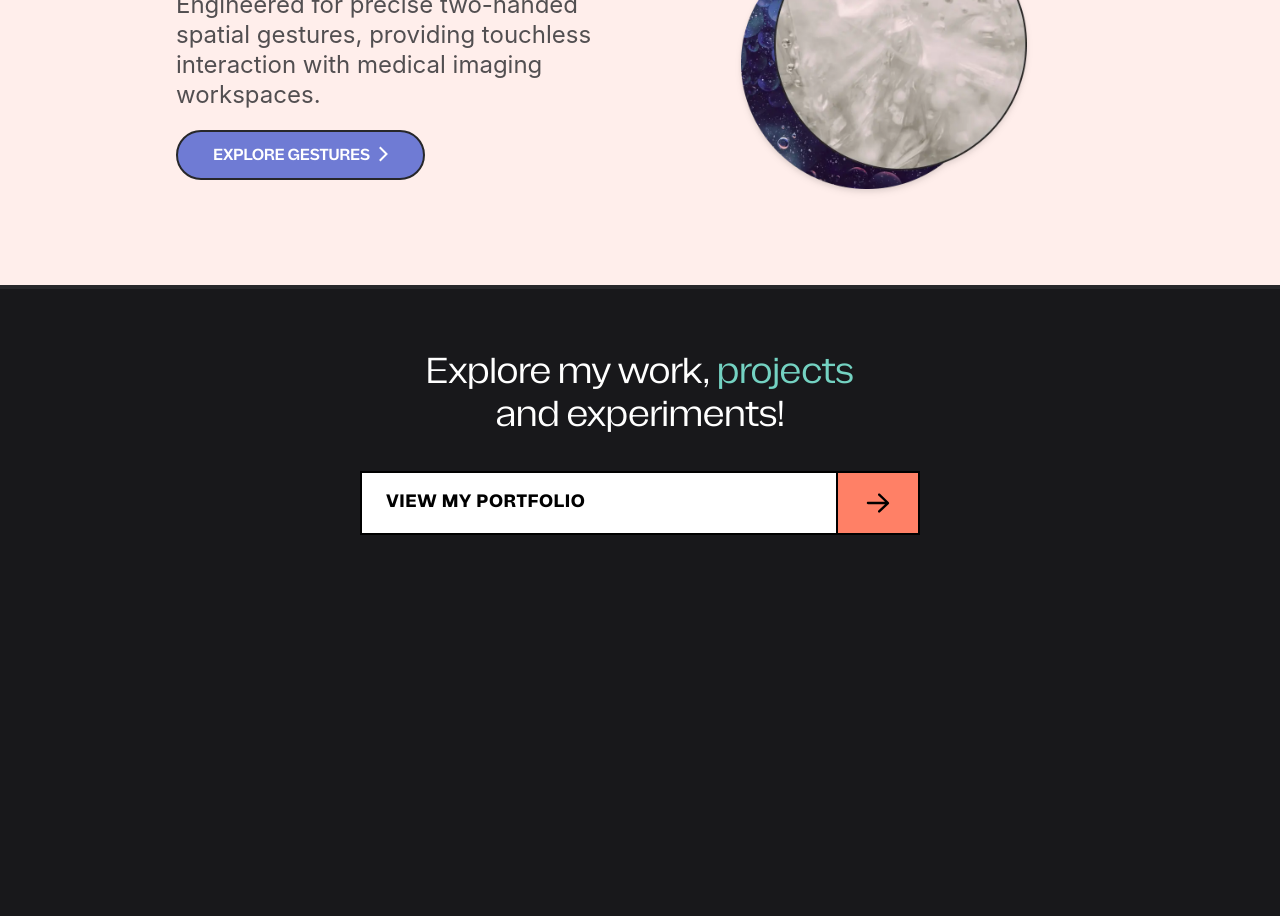
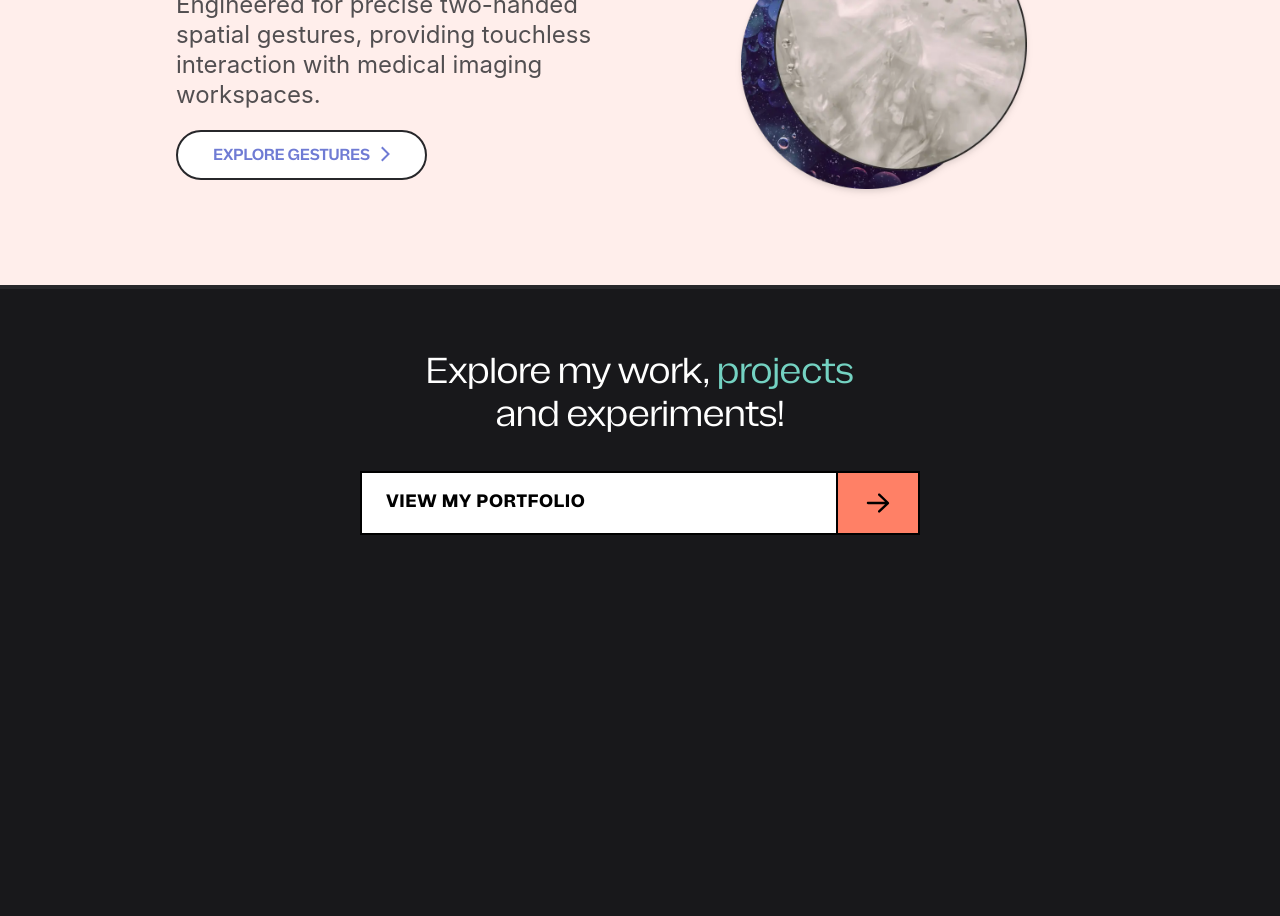
Before and after one commit to PraveenAmujuri/ZeroTouch, a React (Vite) app: page / in a window 1280 px wide. Shown: the part 3300-4216 px from the top of the page. Built offline with nearby package versions, Linux system fonts and the light colour scheme.

Commit message:
style: refine EXPLORE GESTURES button with blue styling and hover states

```diff
--- a/src/pages/Home.tsx
+++ b/src/pages/Home.tsx
@@ -508,11 +508,11 @@ export const Home: React.FC = () => {
                     </div>
                     <Link
                       to="/features"
-                      className="loz-button !bg-[#6f7bd4] !text-white hover:!bg-[#27272a] hover:!text-white border-2 border-[#27272a] inline-flex items-center gap-2 text-xs sm:text-base transition-all duration-200"
+                      className="loz-button loz-button-secondary !text-[#6f7bd4] !border-[#6f7bd4] hover:!bg-[#6f7bd4] hover:!text-white inline-flex text-xs sm:text-base group/gestures"
                     >
                       EXPLORE GESTURES
                       <span className="relative -top-[0.15rem]">
-                        <svg xmlns="http://www.w3.org/2000/svg" height="16" width="10" viewBox="0 0 320 512" className="fill-current">
+                        <svg xmlns="http://www.w3.org/2000/svg" height="16" width="10" viewBox="0 0 320 512" className="!fill-[#6f7bd4] group-hover/gestures:!fill-white transition-colors">
                           <path d="M317.3 256l-22.6 22.6-192 192L80 493.3 34.7 448l22.6-22.6L226.7 256 57.4 86.6 34.7 64 80 18.7l22.6 22.6 192 192L317.3 256z" />
                         </svg>
                       </span>
```
